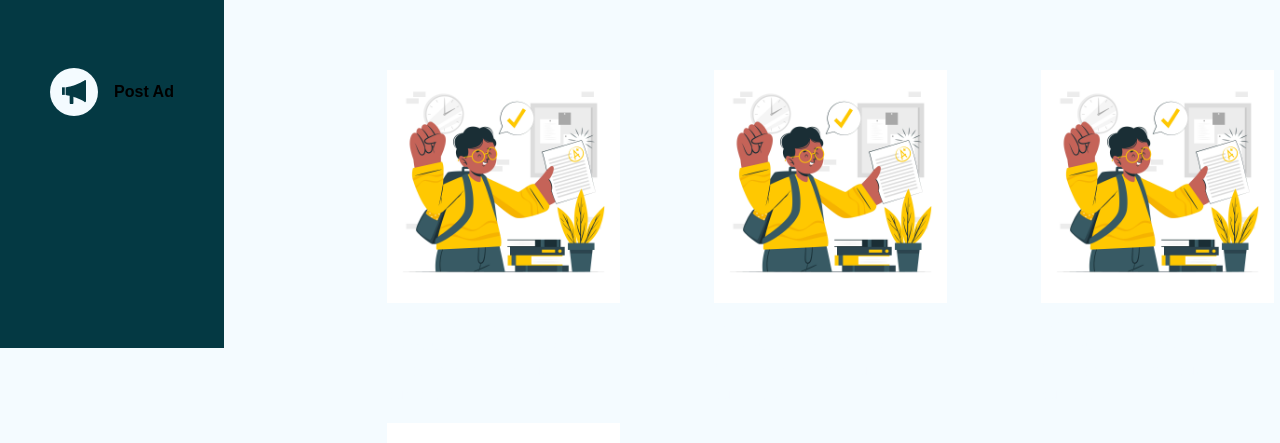
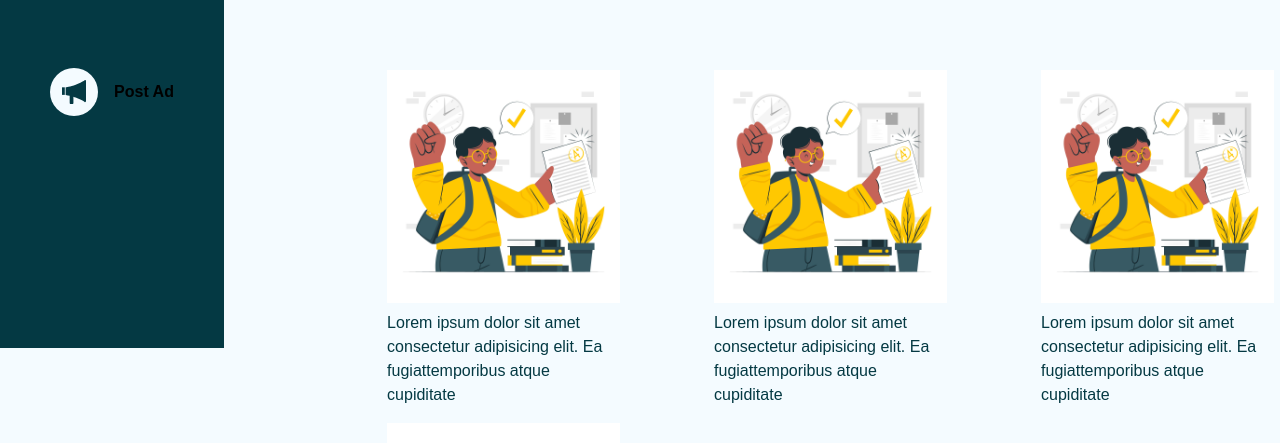
Before and after one commit to Onyelaudochukwuka/Project, a Next.js app: page /userdata in a window 1280 px wide. Shown: the part 452-895 px from the top of the page. Built offline with nearby package versions, Linux system fonts and the light colour scheme.

Commit message:
fixed font color

```diff
--- a/components/OtherUser.tsx
+++ b/components/OtherUser.tsx
@@ -3,16 +3,16 @@
 
 const OtherUser:FC<{img: StaticImageData, text: string}> = ({ img, text}) => {
   return (
-    <>
+    <div>
         <div className='w-9/12 flex flex-col gap-2 basis-1/3'>
         <div className='w-full' >
                 <Image src={img} alt="" layout="responsive"/>
             </div>
             <div>
-                <p className='text-light'>{text}</p>
+                <p className='text-neutral'>{text}</p>
             </div>
         </div>
-    </>
+    </div>
   )
 }
 
```
